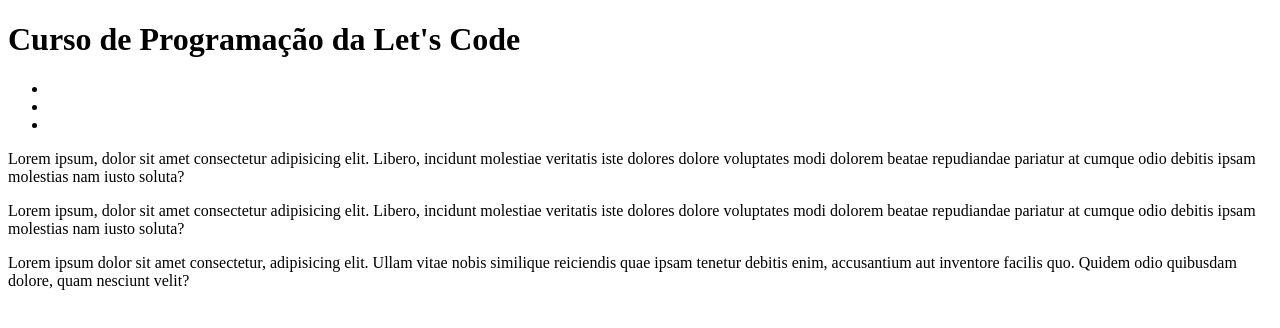
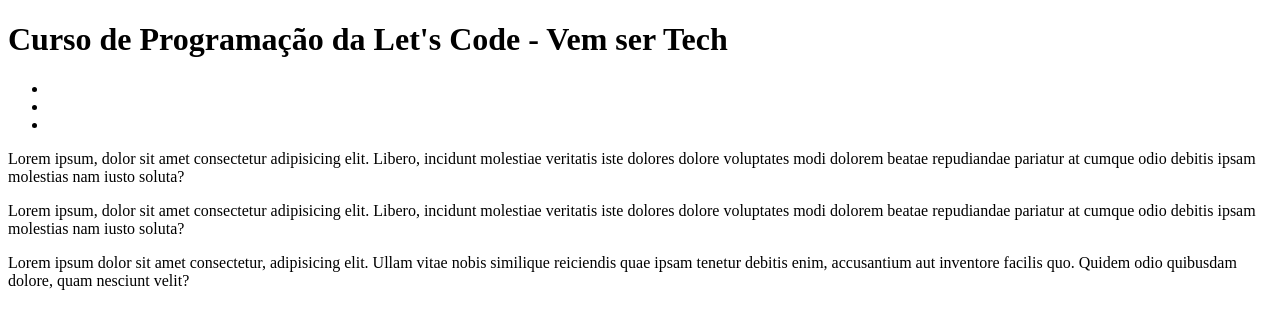
Before and after one commit to SuellendaVinci/exercicio-de-navegacao, a plain HTML site: page index.html in a window 1280 px wide. Drawn offline with Linux system fonts and the light colour scheme.

Commit message:
Adicionando o arquivo index.html

```diff
--- a/index.html
+++ b/index.html
@@ -7,7 +7,7 @@
     <title>Document</title>
   </head>
   <body>
-    <h1>Curso de Programação da Let's Code</h1>
+    <h1>Curso de Programação da Let's Code - Vem ser Tech</h1>
 
     <nav>
       <ul>
```
